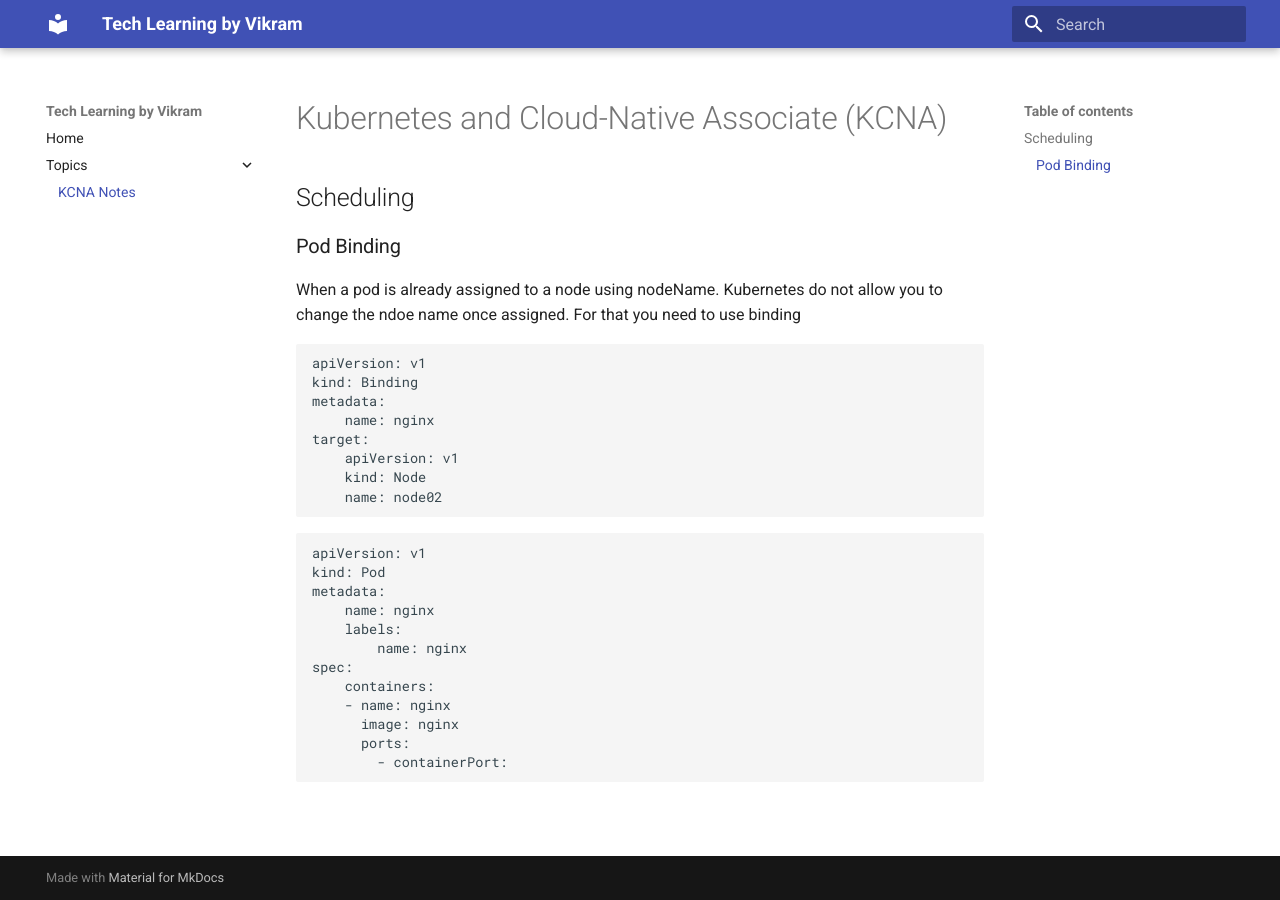
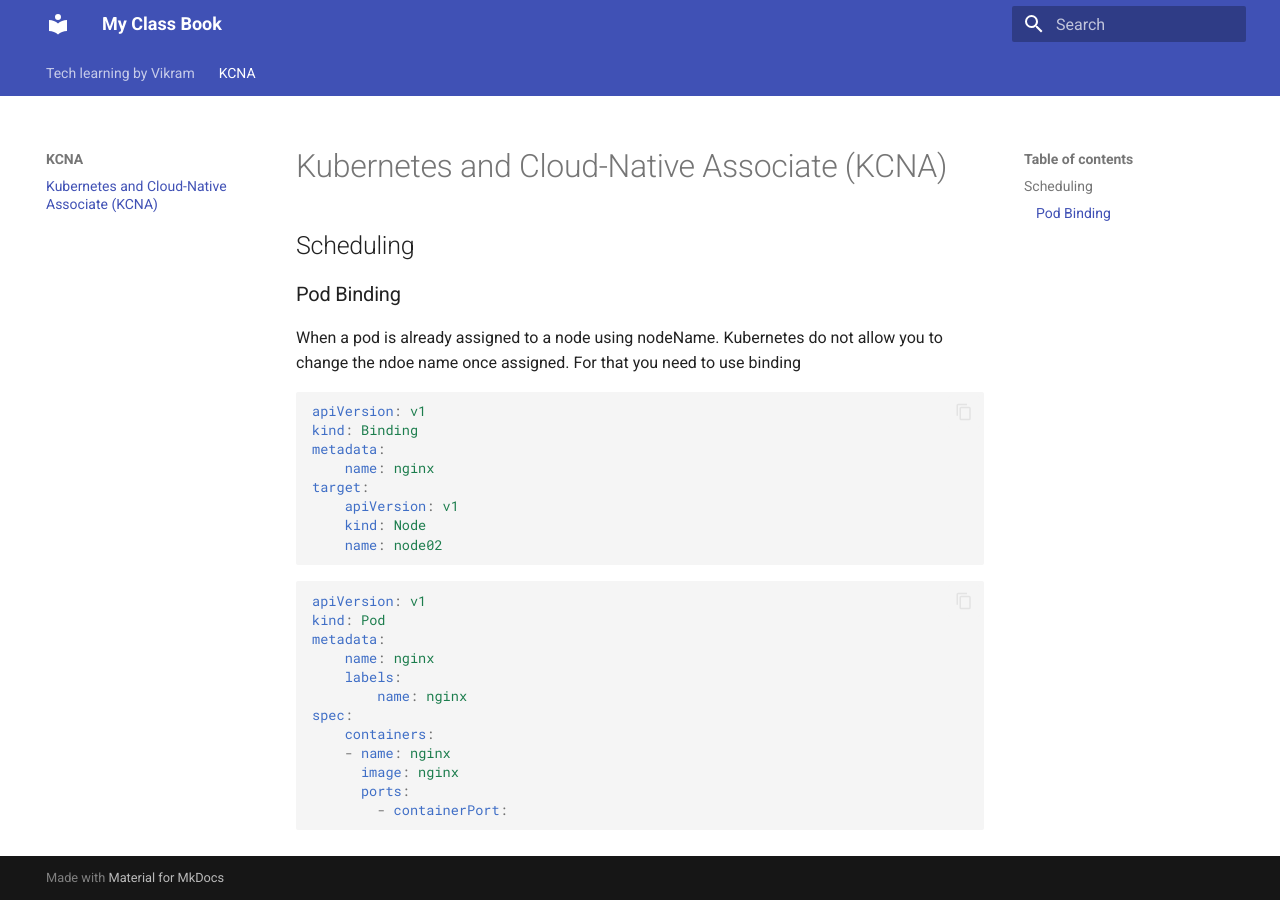
Before and after one commit to vikrampruthvi5/TechDocs, an MkDocs documentation site: the page built from docs/KCNA/KCNA.md, in a window 1280 px wide. Built offline with MkDocs 1.6.1 and Material for MkDocs 9.7.7, drawn with Linux system fonts in a browser that asks for light colours.

Commit message:
Initial class book setup

```diff
--- a/mkdocs.yml
+++ b/mkdocs.yml
@@ -1,7 +1,28 @@
-site_name: Tech Learning by Vikram
+site_name: My Class Book
 theme:
   name: material
-nav:
-  - Home: index.md
-  - Topics:
-      - KCNA Notes: KCNA.md
+  features:
+    - navigation.instant
+    - navigation.tabs
+    - navigation.sections
+    - navigation.top
+    - search.highlight
+    - search.suggest
+    - content.code.copy
+plugins:
+  - search
+  - awesome-pages
+markdown_extensions:
+  - toc:
+      permalink: true
+  - admonition
+  - codehilite
+  - footnotes
+  - def_list
+  - pymdownx.superfences
+  - pymdownx.tabbed
+  - pymdownx.highlight
+  - pymdownx.inlinehilite
+  - pymdownx.emoji:
+      emoji_index: !!python/name:material.extensions.emoji.twemoji
+      emoji_generator: !!python/name:material.extensions.emoji.to_svg
```
Also changed, not shown: docs/KCNA/KCNA.md (renamed from docs/KCNA.md).
